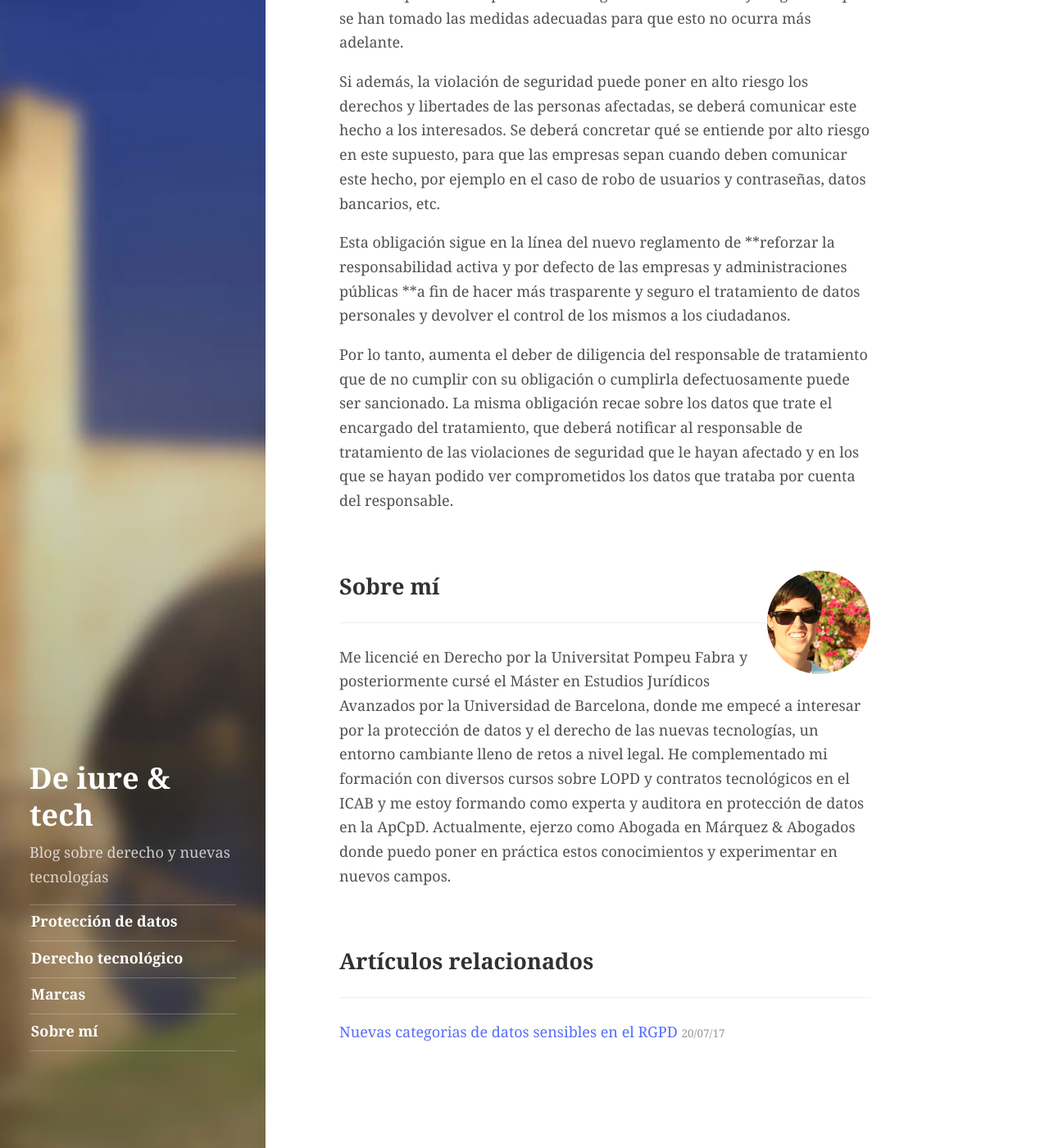
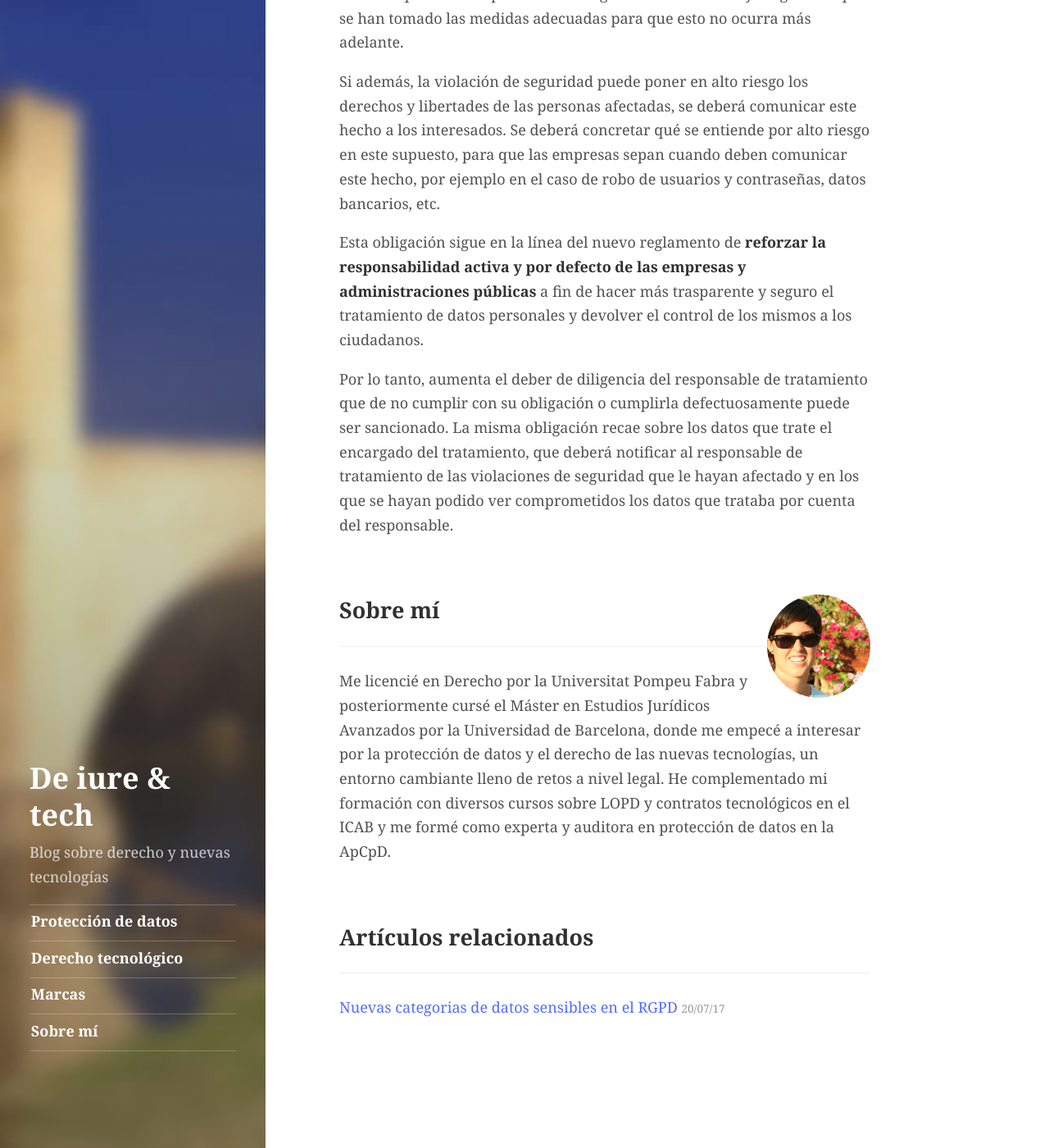
Before and after one commit to mitjans-serveto/mitjans-serveto.github.io, a Jekyll site: the page built from _posts/2018-04-18-brechas-de-seguridad.md, in a window 1280 px wide and 1400 px high, scrolled down 1447 px. Shown: the whole window at 82% size. Built offline with Jekyll 4.4.1, drawn with Linux system fonts in a browser that asks for light colours.

Commit message:
Correcciones brechas de seguridad

```diff
--- a/_config.yml
+++ b/_config.yml
@@ -45,7 +45,7 @@
 
   # Markdown enabled, can use multiple paragraphs (enabled by `|`)
   about:             |
-   Me licencié en Derecho por la Universitat Pompeu Fabra y posteriormente cursé el Máster en Estudios Jurídicos Avanzados por la Universidad de Barcelona, donde me empecé a interesar por la protección de datos y el derecho de las nuevas tecnologías, un entorno cambiante lleno de retos a nivel legal. He complementado mi formación con diversos cursos sobre LOPD y contratos tecnológicos en el ICAB y me estoy formando como experta y auditora en protección de datos en la ApCpD. Actualmente, ejerzo como Abogada en Márquez & Abogados donde puedo poner en práctica estos conocimientos y experimentar en nuevos campos.
+   Me licencié en Derecho por la Universitat Pompeu Fabra y posteriormente cursé el Máster en Estudios Jurídicos Avanzados por la Universidad de Barcelona, donde me empecé a interesar por la protección de datos y el derecho de las nuevas tecnologías, un entorno cambiante lleno de retos a nivel legal. He complementado mi formación con diversos cursos sobre LOPD y contratos tecnológicos en el ICAB y me formé como experta y auditora en protección de datos en la ApCpD.
 
   # Social media icons in sidebar
   # Comment/uncommet to show/hide
--- a/_posts/2018-04-18-brechas-de-seguridad.md
+++ b/_posts/2018-04-18-brechas-de-seguridad.md
@@ -20,6 +20,6 @@
 
 Si además, la violación de seguridad puede poner en alto riesgo los derechos y libertades de las personas afectadas, se deberá comunicar este hecho a los interesados. Se deberá concretar qué se entiende por alto riesgo en este supuesto, para que las empresas sepan cuando deben comunicar este hecho, por ejemplo en el caso de robo de usuarios y contraseñas, datos bancarios, etc.
 
-Esta obligación sigue en la línea del nuevo reglamento de **reforzar la responsabilidad activa y por defecto de las empresas y administraciones públicas **a fin de hacer más trasparente y seguro el tratamiento de datos personales y devolver el control de los mismos a los ciudadanos.
+Esta obligación sigue en la línea del nuevo reglamento de **reforzar la responsabilidad activa y por defecto de las empresas y administraciones públicas** a fin de hacer más trasparente y seguro el tratamiento de datos personales y devolver el control de los mismos a los ciudadanos.
 
 Por lo tanto, aumenta el deber de diligencia del responsable de tratamiento que de no cumplir con su obligación o cumplirla defectuosamente puede ser sancionado. La misma obligación recae sobre los datos que trate el encargado del tratamiento, que deberá notificar al responsable de tratamiento de las violaciones de seguridad que le hayan afectado y en los que se hayan podido ver comprometidos los datos que trataba por cuenta del responsable.
```
